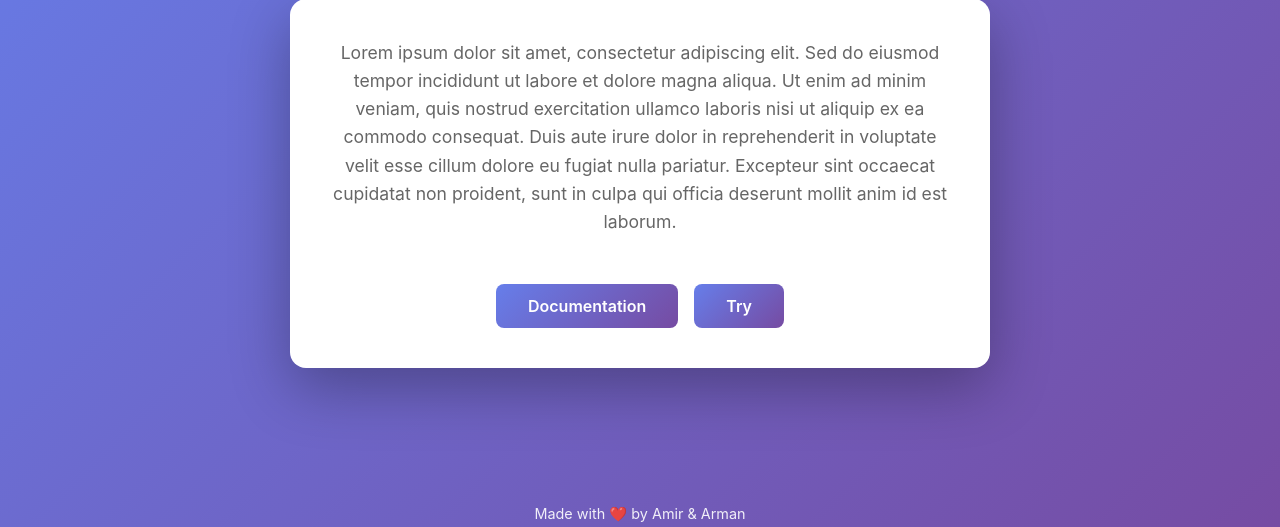
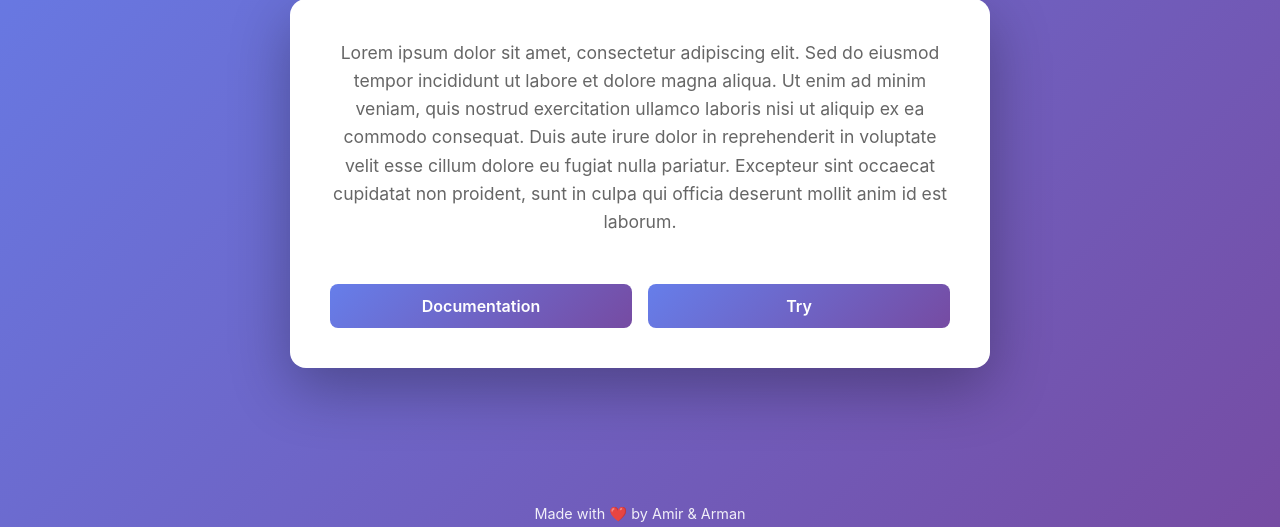
Before and after one commit to ArmanBjr/ipfs-simple, a FastAPI app: page / in a window 1280 px wide. Shown: the part 245-772 px from the top of the page. Run offline with FastAPI, Linux system fonts and the light colour scheme.

Commit message:
update style

```diff
--- a/gateway/static/css/style.css
+++ b/gateway/static/css/style.css
@@ -27,8 +27,13 @@
 }
 
 body {
-  font-family: -apple-system, BlinkMacSystemFont, "Segoe UI", Roboto, Oxygen, Ubuntu, Cantarell, sans-serif;
-  background: linear-gradient(135deg, var(--primary-color) 0%, var(--secondary-color) 100%);
+    font-family: -apple-system, BlinkMacSystemFont, "Segoe UI", Roboto, Oxygen,
+        Ubuntu, Cantarell, sans-serif;
+    background: linear-gradient(
+        135deg,
+        var(--primary-color) 0%,
+        var(--secondary-color) 100%
+    );
     min-height: 100vh;
     display: flex;
     flex-direction: column;
@@ -106,17 +111,27 @@ main {
     gap: var(--spacing-sm);
     justify-content: center;
     flex-wrap: wrap;
+    width: 100%;
 }
 
 .btn {
     display: inline-block;
     padding: 0.75rem var(--spacing-lg);
-  background: linear-gradient(135deg, var(--primary-color) 0%, var(--secondary-color) 100%);
+    background: linear-gradient(
+        135deg,
+        var(--primary-color) 0%,
+        var(--secondary-color) 100%
+    );
     color: white;
     text-decoration: none;
     border-radius: var(--radius-md);
     font-weight: 600;
     transition: transform 0.2s, box-shadow 0.2s;
+}
+
+.links .btn {
+    flex: 1 1 180px;
+    text-align: center;
 }
 
 .btn:hover {
```
Lines whose indentation alone changed are shown as unchanged.
